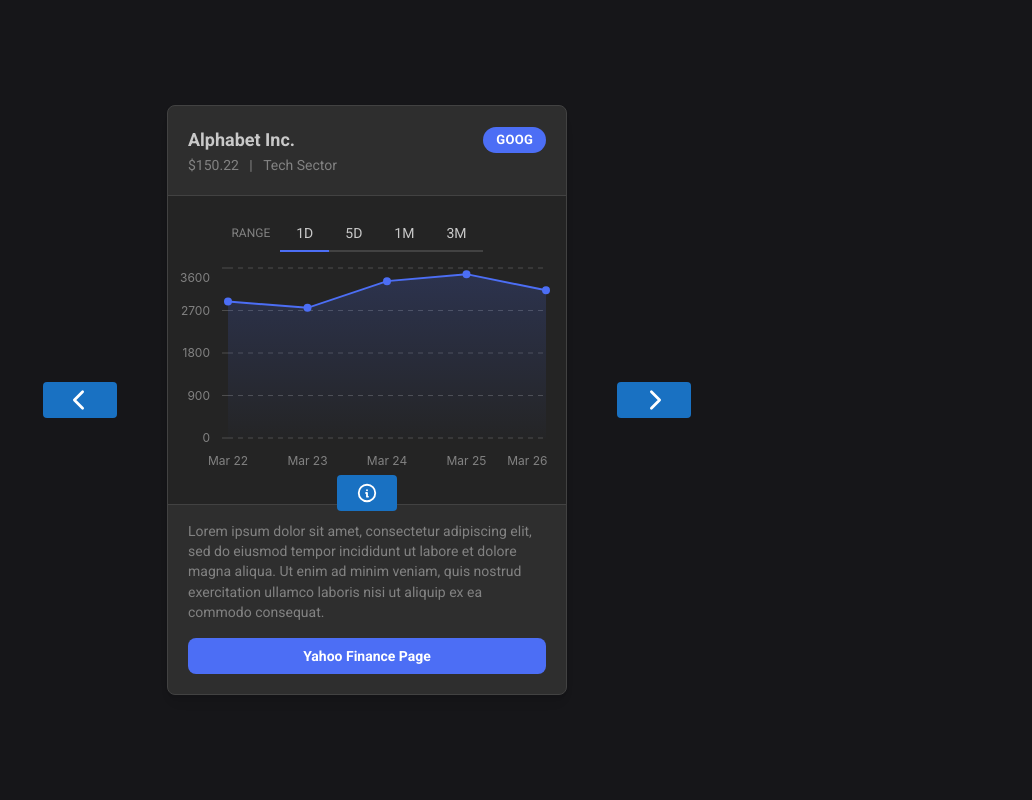
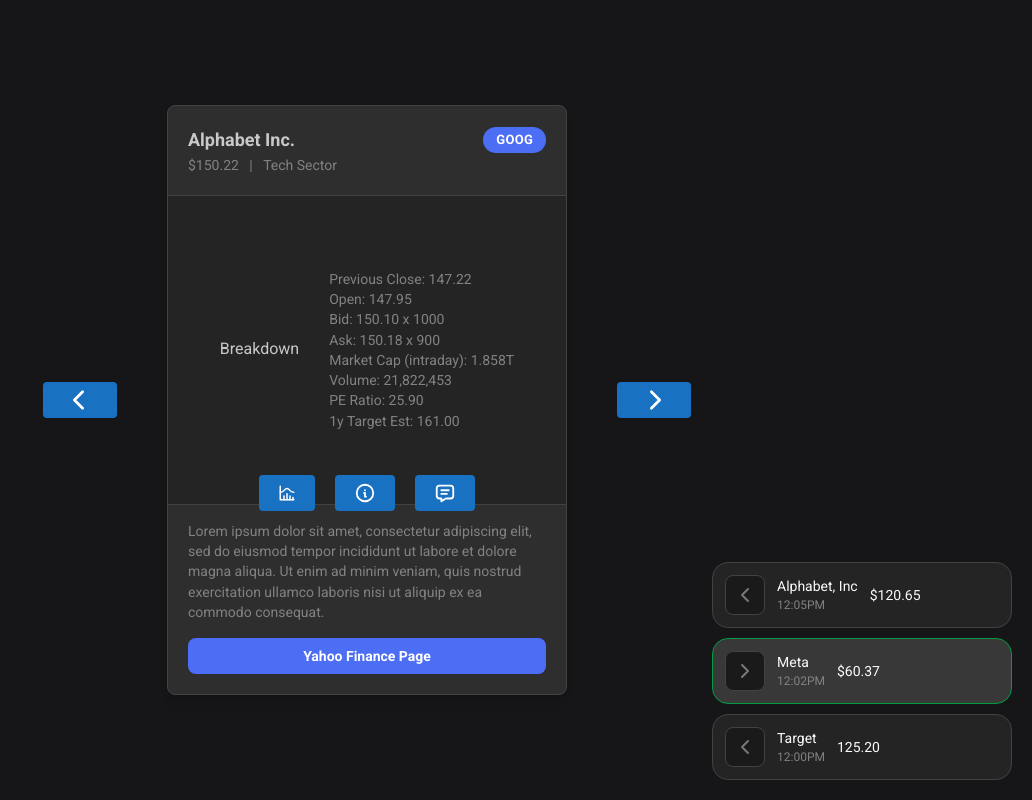
Before and after one commit to AlexT101/market-match, a Next.js app: page / in a window 1280 px wide. Shown: the whole page, without its empty margins (248-1280 px from the left). Built offline with nearby package versions, Linux system fonts and the light colour scheme.

Commit message:
Added AI textbox, history on right

```diff
--- a/app/page.tsx
+++ b/app/page.tsx
@@ -3,12 +3,19 @@
 import "../styles/index.css";
 import Arrow from '../components/Arrow';
 import Stock from '../components/Stock';
+import History from '../components/History';
+
 import { getStock } from '../utils/Utils';
+import { useEffect } from 'react';
 
 export default function Home() {
+  useEffect(() => {
+    if (typeof window != undefined) {
       document.onkeydown = arrowChecker;
+    }
+  }, []);
 
-function arrowChecker(e:any) {
+  function arrowChecker(e: any) {
     e = e || window.event;
     if (e.keyCode == '37') {
       swipeLeft();
@@ -63,6 +70,7 @@
         <Arrow name="left" onClick={swipeLeft} />
         <Arrow name="right" onClick={swipeRight} />
       </div>
+      <History />
     </main>
   );
 }
--- /dev/null
+++ b/components/History.tsx
@@ -0,0 +1,17 @@
+import '../styles/index.css';
+import { Text } from '@mantine/core';
+
+import HistoryCard from '../components/HistoryCard';
+
+const History = () => {
+    return (
+        <div className="historyContainer">
+            <HistoryCard name="Alphabet, Inc" time="12:05PM" price="$120.65" direction="left"/>
+            <HistoryCard name="Meta" time="12:02PM" price="$60.37" direction="right"/>
+            <HistoryCard name="Target" time="12:00PM" price="125.20" direction="left"/>
+
+        </div>
+    )
+}
+
+export default History;
--- /dev/null
+++ b/components/HistoryCard.tsx
@@ -0,0 +1,32 @@
+import '../styles/index.css';
+import { Text } from '@mantine/core';
+import { IconChevronLeft, IconChevronRight } from '@tabler/icons-react';
+
+
+interface HistoryCardProps {
+    name: string,
+    time: string,
+    price: string,
+    direction: string;
+}
+
+const HistoryCard = ({ name, time, price, direction }: HistoryCardProps) => {
+    return (
+        <div className={"historyCard " + direction}>
+            <div className="historyIcon">
+                {direction == "left" ?
+                    <IconChevronLeft size={24} />
+                    :
+                    <IconChevronRight size={24} />
+                }
+            </div>
+            <div className="historyTextStack">
+                <Text size="sm">{name}</Text>
+                <Text size="xs" c="dimmed">{time}</Text>
+            </div>
+            <Text className="historyPrice" size="sm">{price}</Text>
+        </div>
+    )
+}
+
+export default HistoryCard;
--- a/components/Stock.tsx
+++ b/components/Stock.tsx
@@ -1,8 +1,8 @@
 import '../styles/index.css';
-import { Card, Text, Badge, Button, Group, Tabs } from '@mantine/core';
+import { Card, Text, Badge, Button, Group, Tabs, Textarea, ScrollArea, HoverCard } from '@mantine/core';
 import { AreaChart } from '@mantine/charts';
 import { useState } from 'react';
-import { IconChartHistogram, IconInfoCircle } from '@tabler/icons-react';
+import { IconChartHistogram, IconInfoCircle, IconMessage } from '@tabler/icons-react';
 
 
 const name = "Alphabet Inc.";
@@ -32,9 +32,53 @@
     },
 ];
 
+const possiblePrompts = [
+    "Does this stock pay dividends?",
+    "When was this company founded?",
+    "What is the company's market cap?",
+    "Who is the CEO of this company?",
+    "Is this company in the S&P 500?",
+    "What is the current price of this stock?",
+    "Has the stock price increased or decreased in the past year?",
+    "What is the dividend yield of this stock?",
+    "What was the company's last reported earnings per share?",
+    "Is this stock part of any major stock index like the S&P 500?",
+    "What is the market capitalization of this company?",
+    "What sector or industry does this company operate in?",
+    "What are the possible risks associated with investing in this stock?",
+    "What products or services does this company offer?",
+    "Has the company been involved in any recent mergers or acquisitions?",
+    "Does this company operate in any foreign markets?",
+    "Does this company have any notable competitors?",
+    "What are some similar stocks?",
+    "What is the company's revenue?",
+];
+
+const getPrompt = () => {
+    return possiblePrompts[Math.floor(Math.random() * possiblePrompts.length)];
+
+}
+
 const Stock = () => {
-    const [dayRange, setDayRange] = useState<string | null>('first');
-    const [opened, setOpened] = useState(false);
+    const [dayRange, setDayRange] = useState<string | null>('first'); //Day range of the graph
+    const [opened, setOpened] = useState(1); //Which info section is opened (graph, info, ai)
+    const [showAnswer, setShowAnswer] = useState(false); //Whether to display the question or answer for the ai section
+    const [prompt, setPrompt] = useState(getPrompt()); //Example user prompt in the text area
+    const [question, setQuestion] = useState(""); //User question for ai
+    const [answer, setAnswer] = useState(""); //Ai answer to user question
+
+    //Either exit out of the answer box or send the question
+    const sendQuestion = () => {
+        if (showAnswer) {
+            setPrompt(getPrompt());
+            setShowAnswer(false);
+        } else {
+            console.log(question);
+            setAnswer(question);
+            setQuestion("");
+            setShowAnswer(true);
+        }
+    }
 
     return (
         <Card id="stock" className="stock" shadow="sm" padding="lg" radius="md" withBorder>
@@ -44,23 +88,7 @@
             </Group>
             <Text size="sm" c="dimmed">$150.22&nbsp;&nbsp;&nbsp;|&nbsp;&nbsp;&nbsp;Tech Sector</Text>
             <Card.Section>
-                {opened ? (
-                    <Group className="stockSection data">
-                        <Text>
-                            Breakdown
-                        </Text>
-                        <Text size="sm" c="dimmed">
-                            Previous Close: 147.22<br />
-                            Open: 147.95<br />
-                            Bid: 150.10 x 1000<br />
-                            Ask: 150.18 x 900<br />
-                            Market Cap (intraday): 1.858T<br />
-                            Volume: 21,822,453<br/>
-                            PE Ratio: 25.90<br/>
-                            1y Target Est: 161.00
-                        </Text>
-                    </Group>
-                ) : (
+                {opened == 0 ? (
                     <Group className="stockSection chart">
                         <div className="stockChartTabs">
                             <Text size="xs" c="dimmed">RANGE</Text>
@@ -83,21 +111,78 @@
                             curveType="linear"
                         />
                     </Group>
+                ) : opened == 1 ? (
+                    <Group className="stockSection data">
+                        <Text>
+                            Breakdown
+                        </Text>
+                        <Text size="sm" c="dimmed">
+                            Previous Close: 147.22<br />
+                            Open: 147.95<br />
+                            Bid: 150.10 x 1000<br />
+                            Ask: 150.18 x 900<br />
+                            Market Cap (intraday): 1.858T<br />
+                            Volume: 21,822,453<br />
+                            PE Ratio: 25.90<br />
+                            1y Target Est: 161.00
+                        </Text>
+                    </Group>
+                ) : (
+                    <Group className="stockSection ai">
+                        <div className="aiHeader">
+                            <Text>Consult with AI</Text>
+                            <HoverCard width={280} shadow="md" position="right">
+                                <HoverCard.Target>
+                                    <IconInfoCircle size={18} />
+                                </HoverCard.Target>
+                                <HoverCard.Dropdown>
+                                    <Text size="sm">
+                                        Our AI uses the GPT 4.0 model to answer any questions you might have about a stock. The AI cannot provide financial advice and any responses it returns should not be interpreted as financial advice.
+                                    </Text>
+                                </HoverCard.Dropdown>
+                            </HoverCard>
+
+                        </div>
+                        <Text size="sm" c="dimmed">Ask a question about this stock...</Text>
+                        {showAnswer ? (
+                            <ScrollArea h={123} className="answerArea">
+                                <Text size="sm" c="dimmed"><span className="stockAI">StockAI: </span>{answer}</Text>
+                            </ScrollArea>
+                        ) : (
+                            <Textarea
+                                placeholder={prompt}
+                                className="textArea"
+                                autosize
+                                minRows={5}
+                                maxRows={5}
+                                value={question}
+                                onChange={(event) => setQuestion(event.currentTarget.value)}
+                            />
+                        )}
+
+                        <Button color="indigo.6" fullWidth mt="md" radius="md" onClick={sendQuestion} disabled={!showAnswer && (question == null || question.trim() == "")}>
+                            {showAnswer ? "Ask Another Question" : "Send Question"}
+                        </Button>
+                    </Group>
                 )}
             </Card.Section>
-            <Button className="toggle" onClick={() => { setOpened(!opened) }}>
-                {opened ? (
+            <div className="buttonRow">
+                <Button className="toggle" onClick={() => { setOpened(0) }}>
                     <IconChartHistogram size={18} />
-                ) : (
+                </Button>
+                <Button className="toggle" onClick={() => { setOpened(1) }}>
                     <IconInfoCircle size={22} />
-                )}
-            </Button>
+                </Button>
+                <Button className="toggle" onClick={() => { setOpened(2) }}>
+                    <IconMessage size={22} />
+                </Button>
+            </div>
 
             <Text size="sm" c="dimmed">
                 {description}
             </Text>
 
-            <Button color="indigo.6" fullWidth mt="md" radius="md" component="a" href={"https://finance.yahoo.com/quote/"+ticker} target="_blank" rel="noopener noreferrer">
+            <Button color="indigo.6" fullWidth mt="md" radius="md" component="a" href={"https://finance.yahoo.com/quote/" + ticker} target="_blank" rel="noopener noreferrer">
                 Yahoo Finance Page
             </Button>
         </Card>
--- a/styles/index.css
+++ b/styles/index.css
@@ -99,12 +99,54 @@
     gap: 30px;
 }
 
+.stockSection.ai {
+    flex-direction: column;
+    padding-top: 20px;
+    padding-left: 24px;
+    padding-right: 24px;
+    gap: 0px;
+}
+
+.aiHeader {
+    display: flex;
+    justify-content: center;
+    align-items: center;
+    gap: 4px;
+}
+
+.textArea {
+    margin-top: 16px;
+    width: 100%;
+}
+
+.answerArea {
+    margin-top: 16px;
+    width: 100%;
+    background-color: rgb(26, 26, 26);
+    border-radius: 16px;
+    padding: 16px;
+}
+
+.stockAI {
+    font-weight: bold;
+    color: rgb(230, 230, 230);
+}
+
 .stockSection.chart {
     padding-top: 20px;
     padding-right: 20px;
     display: flex;
     flex-direction: column;
     align-items: center;
+}
+
+.buttonRow {
+    display: flex;
+    gap: 20px;
+    justify-content: center;
+    margin-top: -50px;
+    margin-bottom: 10px;
+    align-self: center;
 }
 
 .toggle {
@@ -118,9 +160,6 @@
     display: flex;
     justify-content: center;
     align-items: center;
-    margin-top: -50px;
-    margin-bottom: 10px;
-    align-self: center;
 }
 
 .toggle:hover {
@@ -143,6 +182,18 @@
     display: flex;
     justify-content: center;
     align-items: center;
+}
+
+.arrow:hover {
+    background-color: rgb(66, 66, 66);
+}
+
+.arrowLeft {
+    padding-right: 3px;
+}
+
+.arrowRight {
+    padding-left: 3px;
 }
 
 .desktopArrows {
@@ -169,14 +220,59 @@
     }
 }
 
-.arrowLeft {
-    padding-right: 3px;
+.historyContainer {
+    position: absolute;
+    right: 0px;
+    display: flex;
+    flex-direction: column;
+    gap: 10px;
+    align-items: flex-end;
+    justify-content: flex-end;
+    padding-right: 20px;
+    padding-bottom: 20px;
+    width: 400px;
+    height: 100%;
 }
 
-.arrowRight {
-    padding-left: 3px;
+.historyCard {
+    background-color: rgb(46, 46, 46);
+    padding: 12px;
+    border-radius: 16px;
+    border: 1px solid rgb(66, 66, 66);
+    width: 100%;
+    max-width: 300px;
+    display: flex;
+    align-items: center;
+    justify-content: flex-start;
+    gap: 12px;
 }
 
-.arrow:hover {
-    background-color: rgb(66, 66, 66);
+.historyCard.left {
+    background-color: rgb(36, 36, 36);
 }
+
+.historyCard.right {
+    border: 1px solid rgb(0, 155, 67);
+    background-color: rgb(56, 56, 56);
+}
+
+.historyIcon {
+    background-color: rgb(26, 26, 26);
+    border: 1px solid rgb(66, 66, 66);
+    width: 40px;
+    height: 40px;
+    border-radius: 8px;
+    display: flex;
+    align-items: center;
+    justify-content: center;
+    color: rgb(120, 120, 120);
+}
+
+.historyTextStack {
+    display: flex;
+    flex-direction: column;
+}
+
+.historyPrice {
+    margin-left: auto;
+}
```
Lines whose indentation alone changed are shown as unchanged.
